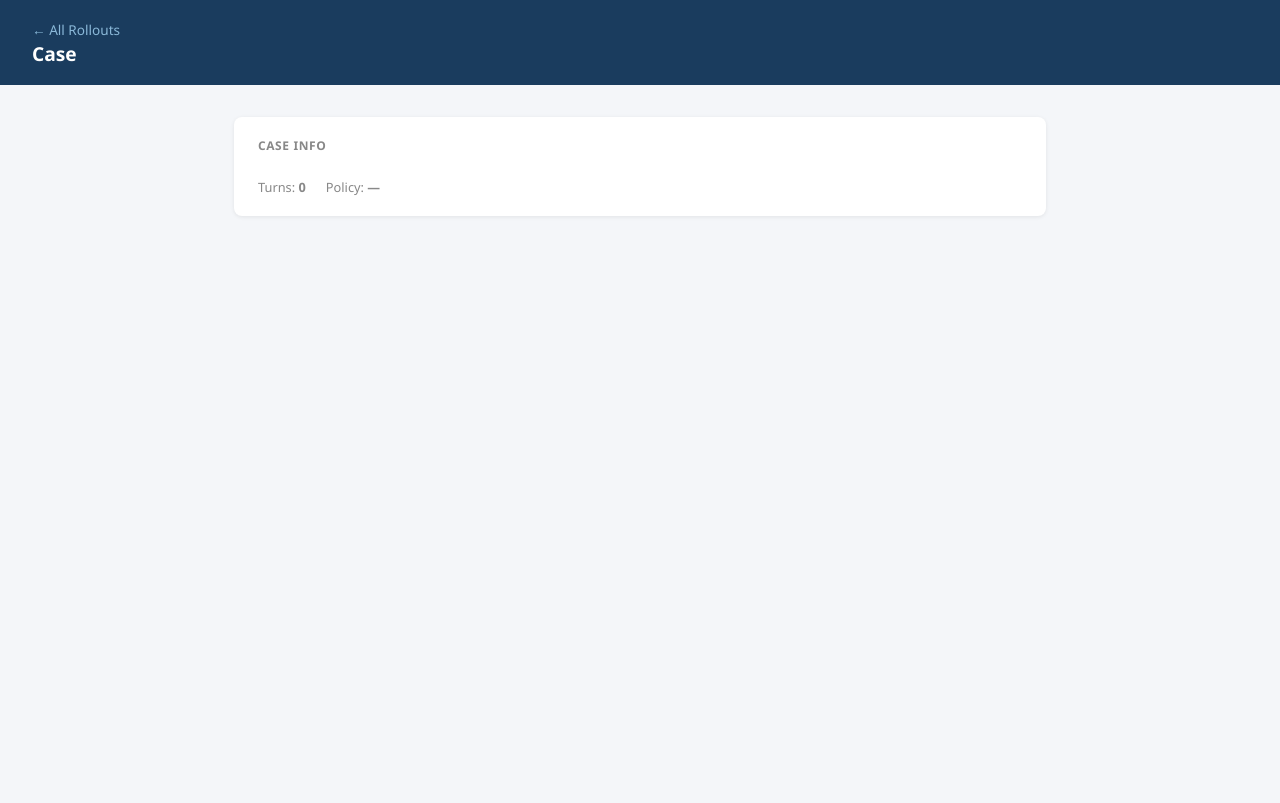
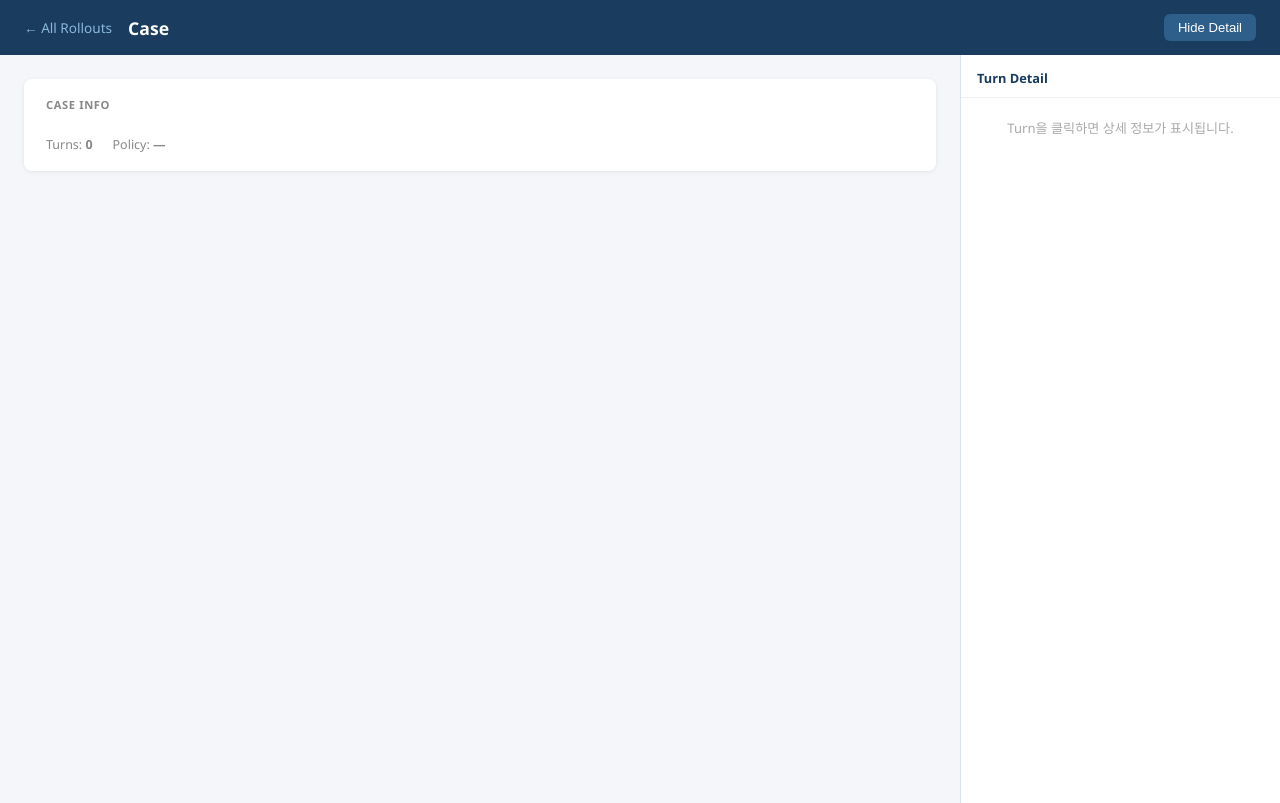
Before and after one commit to jaehoon3916/MedGYM, a Flask app: template templates/rollout.html in a window 1280 px wide. Before the commit the page ends 195 px from the top, so only its background shows below. Run offline with Flask 3, Linux system fonts and the light colour scheme; the template is opened without the code that fills it, so the values that code supplies are empty.

Commit message:
update rollout template and test output
Co-Authored-By: Claude Sonnet 4.6 <noreply@anthropic.com>

```diff
--- a/templates/rollout.html
+++ b/templates/rollout.html
@@ -6,74 +6,104 @@
   <style>
     * { box-sizing: border-box; margin: 0; padding: 0; }
     body { font-family: 'Segoe UI', sans-serif; background: #f4f6f9; color: #222; }
-    header { background: #1a3c5e; color: #fff; padding: 18px 32px; display: flex; align-items: center; gap: 16px; }
+
+    header { background: #1a3c5e; color: #fff; padding: 14px 24px;
+             display: flex; align-items: center; justify-content: space-between; }
     header a { color: #8ab8d8; font-size: 0.85rem; text-decoration: none; }
     header a:hover { text-decoration: underline; }
-    header h1 { font-size: 1.2rem; font-weight: 600; }
-    main { max-width: 860px; margin: 32px auto; padding: 0 24px 64px; }
+    header h1 { font-size: 1.1rem; font-weight: 600; }
+    #toggle-sidebar {
+      background: #2e5f8a; border: none; color: #fff; padding: 6px 14px;
+      border-radius: 6px; cursor: pointer; font-size: 0.82rem; white-space: nowrap;
+    }
+    #toggle-sidebar:hover { background: #3a72a8; }
+
+    /* Layout */
+    .layout { display: flex; height: calc(100vh - 52px); overflow: hidden; }
+    .main-panel { flex: 1; overflow-y: auto; padding: 24px; min-width: 0; }
+    .sidebar {
+      width: 320px; min-width: 320px; background: #fff;
+      border-left: 1px solid #dde3ea; overflow-y: auto;
+      transition: width 0.2s ease, min-width 0.2s ease, opacity 0.2s ease;
+    }
+    .sidebar.hidden { width: 0; min-width: 0; opacity: 0; overflow: hidden; }
 
     /* Case Info */
-    .case-card { background: #fff; border-radius: 8px; padding: 20px 24px;
-                 box-shadow: 0 1px 4px rgba(0,0,0,0.08); margin-bottom: 28px; }
-    .case-card h2 { font-size: 0.75rem; text-transform: uppercase; color: #888;
+    .case-card { background: #fff; border-radius: 8px; padding: 18px 22px;
+                 box-shadow: 0 1px 4px rgba(0,0,0,0.08); margin-bottom: 24px; }
+    .case-card h2 { font-size: 0.7rem; text-transform: uppercase; color: #888;
                     letter-spacing: 0.6px; margin-bottom: 10px; }
-    .scenario { font-size: 0.92rem; line-height: 1.65; color: #333; margin-bottom: 14px; }
+    .scenario { font-size: 0.9rem; line-height: 1.65; color: #333; margin-bottom: 14px; }
     .options-grid { display: grid; grid-template-columns: 1fr 1fr; gap: 8px; margin-bottom: 10px; }
-    .option { padding: 8px 12px; border-radius: 6px; font-size: 0.85rem;
+    .option { padding: 8px 12px; border-radius: 6px; font-size: 0.82rem;
               border: 1px solid #ddd; background: #fafafa; }
     .option.correct { background: #e9f7ef; border-color: #82c99a; color: #1a6b35; font-weight: 600; }
-    .meta-row { font-size: 0.8rem; color: #888; display: flex; gap: 20px; }
+    .meta-row { font-size: 0.78rem; color: #888; display: flex; gap: 20px; }
 
     /* Timeline */
-    .timeline { display: flex; flex-direction: column; gap: 20px; }
-    .turn { background: #fff; border-radius: 8px; box-shadow: 0 1px 4px rgba(0,0,0,0.07); overflow: hidden; }
-    .turn-header { padding: 10px 16px; font-size: 0.75rem; font-weight: 700;
+    .timeline { display: flex; flex-direction: column; gap: 16px; }
+    .turn { background: #fff; border-radius: 8px; box-shadow: 0 1px 4px rgba(0,0,0,0.07);
+            overflow: hidden; cursor: pointer; border: 2px solid transparent; transition: border-color 0.15s; }
+    .turn.active { border-color: #5b9bd5; }
+    .turn-header { padding: 10px 16px; font-size: 0.73rem; font-weight: 700;
                    text-transform: uppercase; letter-spacing: 0.6px; display: flex;
-                   justify-content: space-between; align-items: center; }
-    .turn-header.turn-label-0 { background: #e8f4fd; color: #1a5f8a; }
+                   justify-content: space-between; align-items: center;
+                   background: #e8f4fd; color: #1a5f8a; }
     .turn-body { padding: 0 16px 16px; }
-
     .bubble { margin-top: 12px; }
-    .bubble-label { font-size: 0.72rem; text-transform: uppercase; letter-spacing: 0.5px;
+    .bubble-label { font-size: 0.7rem; text-transform: uppercase; letter-spacing: 0.5px;
                     color: #888; margin-bottom: 4px; }
-    .bubble-text { font-size: 0.9rem; line-height: 1.6; padding: 10px 14px;
+    .bubble-text { font-size: 0.88rem; line-height: 1.6; padding: 10px 14px;
                    border-radius: 8px; border-left: 3px solid; }
     .bubble-medical .bubble-text { background: #f0f7ff; border-color: #5b9bd5; }
     .bubble-user    .bubble-text { background: #f5faf0; border-color: #6bbf6b; }
 
-    /* Action badge */
-    .action-tag { font-size: 0.72rem; font-weight: 700; padding: 3px 10px;
+    .action-tag { font-size: 0.7rem; font-weight: 700; padding: 3px 10px;
                   border-radius: 999px; letter-spacing: 0.4px; }
-    .a-ACCEPT      { background: #d4edda; color: #155724; }
-    .a-CHALLENGE   { background: #f8d7da; color: #721c24; }
-    .a-ASK_EVIDENCE{ background: #cce5ff; color: #004085; }
-    .a-DEFER       { background: #e2e3e5; color: #383d41; }
-    .a-SUMMARIZE   { background: #fff3cd; color: #856404; }
+    .a-ACCEPT       { background: #d4edda; color: #155724; }
+    .a-CHALLENGE    { background: #f8d7da; color: #721c24; }
+    .a-ASK_EVIDENCE { background: #cce5ff; color: #004085; }
+    .a-DEFER        { background: #e2e3e5; color: #383d41; }
+    .a-SUMMARIZE    { background: #fff3cd; color: #856404; }
 
-    /* User state */
-    .state-grid { display: grid; grid-template-columns: repeat(3,1fr); gap: 8px; margin-top: 12px; }
-    .state-item { background: #f8f9fa; border-radius: 6px; padding: 8px 10px; font-size: 0.8rem; }
-    .state-item .sk { color: #888; font-size: 0.7rem; margin-bottom: 2px; }
+    /* Sidebar content */
+    .sidebar-inner { padding: 0; }
+    .sidebar-turn {
+      border-bottom: 1px solid #eef0f3; padding: 14px 16px;
+      display: none;
+    }
+    .sidebar-turn.active { display: block; }
+    .sb-section { margin-bottom: 14px; }
+    .sb-title { font-size: 0.68rem; text-transform: uppercase; letter-spacing: 0.6px;
+                color: #aaa; margin-bottom: 8px; }
+    .action-prompt-box { background: #fffbf0; border: 1px solid #ffe58f;
+                         border-radius: 6px; padding: 8px 10px;
+                         font-size: 0.82rem; color: #5a4500; line-height: 1.55; }
+    .state-grid { display: flex; flex-direction: column; gap: 6px; }
+    .state-item { background: #f8f9fa; border-radius: 6px; padding: 7px 10px; font-size: 0.8rem; }
+    .state-item .sk { color: #888; font-size: 0.68rem; margin-bottom: 2px; }
     .state-item .sv { font-weight: 600; color: #333; }
-    .state-summary { margin-top: 8px; font-size: 0.82rem; color: #555; font-style: italic;
-                     padding: 6px 10px; background: #f8f9fa; border-radius: 6px; }
-
-    .action-prompt-box { margin-top: 10px; background: #fffbf0; border: 1px solid #ffe58f;
-                         border-radius: 6px; padding: 8px 12px; font-size: 0.83rem; color: #5a4500; }
-    .section-label { font-size: 0.7rem; text-transform: uppercase; color: #aaa;
-                     letter-spacing: 0.5px; margin-bottom: 4px; }
+    .state-summary { font-size: 0.82rem; color: #555; font-style: italic;
+                     padding: 7px 10px; background: #f8f9fa; border-radius: 6px; line-height: 1.55; }
+    .sidebar-header { padding: 14px 16px 10px; font-size: 0.8rem; font-weight: 600;
+                      color: #1a3c5e; border-bottom: 1px solid #eef0f3; }
+    .no-selection { padding: 20px 16px; font-size: 0.82rem; color: #aaa; text-align: center; }
   </style>
 </head>
 <body>
+
 <header>
-  <div>
+  <div style="display:flex;align-items:center;gap:16px;">
     <a href="/">← All Rollouts</a>
     <h1>Case {{ case_info.get('case_id','?') }}</h1>
   </div>
+  <button id="toggle-sidebar" onclick="toggleSidebar()">Hide Detail</button>
 </header>
-<main>
 
-  <!-- Case Info -->
+<div class="layout">
+  <!-- Main Panel -->
+  <div class="main-panel">
+
     <div class="case-card">
       <h2>Case Info</h2>
       <p class="scenario">{{ case_info.get('scenario','') }}</p>
@@ -81,8 +111,7 @@
         {% set correct = case_info.get('correct_option','') %}
         {% for k, v in case_info.get('options', {}).items() %}
         <div class="option {% if k == correct %}correct{% endif %}">
-        <strong>{{ k }}.</strong> {{ v }}
-        {% if k == correct %} ✓{% endif %}
+          <strong>{{ k }}.</strong> {{ v }}{% if k == correct %} ✓{% endif %}
         </div>
         {% endfor %}
       </div>
@@ -93,58 +122,94 @@
       </div>
     </div>
 
-  <!-- Timeline -->
     <div class="timeline">
       {% for t in turns %}
-    <div class="turn">
-      <div class="turn-header turn-label-0">
+      <div class="turn" id="turn-{{ t.turn_id }}" onclick="selectTurn({{ t.turn_id }})">
+        <div class="turn-header">
           <span>Turn {{ t.turn_id + 1 }}</span>
           <span class="action-tag a-{{ t.selected_action }}">{{ t.selected_action }}</span>
         </div>
         <div class="turn-body">
-
-        <!-- Action Prompt -->
-        <div class="action-prompt-box">
-          <div class="section-label">Action Prompt</div>
-          {{ t.action_prompt }}
-        </div>
-
           {% for dlg in t.dialogue_history[-2:] %}
           <div class="bubble bubble-{{ dlg.speaker }}">
             <div class="bubble-label">{% if dlg.speaker == 'medical' %}Medical AI{% else %}Clinician (User){% endif %}</div>
             <div class="bubble-text">{{ dlg.text }}</div>
           </div>
           {% endfor %}
+        </div>
+      </div>
+      {% endfor %}
+    </div>
 
-        <!-- User State -->
+  </div>
+
+  <!-- Sidebar -->
+  <div class="sidebar" id="sidebar">
+    <div class="sidebar-inner">
+      <div class="sidebar-header">Turn Detail</div>
+      <div class="no-selection" id="no-selection">Turn을 클릭하면 상세 정보가 표시됩니다.</div>
+
+      {% for t in turns %}
+      <div class="sidebar-turn" id="sb-{{ t.turn_id }}">
+
+        <div class="sb-section">
+          <div class="sb-title">Action Prompt</div>
+          <div class="action-prompt-box">{{ t.action_prompt }}</div>
+        </div>
+
+        <div class="sb-section">
+          <div class="sb-title">User State</div>
           {% set us = t.user_state %}
           <div class="state-grid">
             {% for f in user_state_fields %}
-          {% if f.type == "categorical" %}
-          <div class="state-item">
-            <div class="sk">{{ f.label }}</div>
-            <div class="sv">{{ us.get(f.name, f.default) }}</div>
-          </div>
-          {% elif f.type == "list" %}
+            {% if f.type in ("categorical", "list") %}
             <div class="state-item">
               <div class="sk">{{ f.label }}</div>
               <div class="sv">
+                {% if f.type == "list" %}
                   {% set items = us.get(f.name, []) %}
                   {% if items %}{{ items | join(", ") }}{% else %}—{% endif %}
+                {% else %}
+                  {{ us.get(f.name, f.default) or '—' }}
+                {% endif %}
               </div>
             </div>
             {% endif %}
             {% endfor %}
           </div>
           {% if us.get("summary") %}
-        <div class="state-summary">{{ us.get("summary") }}</div>
+          <div class="state-summary" style="margin-top:8px;">{{ us.get("summary") }}</div>
           {% endif %}
+        </div>
 
-      </div>
       </div>
       {% endfor %}
     </div>
+  </div>
+</div>
 
-</main>
+<script>
+  let sidebarVisible = true;
+
+  function toggleSidebar() {
+    const sb = document.getElementById('sidebar');
+    const btn = document.getElementById('toggle-sidebar');
+    sidebarVisible = !sidebarVisible;
+    sb.classList.toggle('hidden', !sidebarVisible);
+    btn.textContent = sidebarVisible ? 'Hide Detail' : 'Show Detail';
+  }
+
+  function selectTurn(id) {
+    document.querySelectorAll('.turn').forEach(el => el.classList.remove('active'));
+    document.querySelectorAll('.sidebar-turn').forEach(el => el.classList.remove('active'));
+    document.getElementById('no-selection').style.display = 'none';
+    document.getElementById('turn-' + id).classList.add('active');
+    document.getElementById('sb-' + id).classList.add('active');
+    if (!sidebarVisible) toggleSidebar();
+  }
+
+  // Auto-select first turn
+  window.onload = () => { {% if turns %}selectTurn({{ turns[0].turn_id }});{% endif %} };
+</script>
 </body>
 </html>
```
Also changed, not shown: 1 other file. Lines whose indentation alone changed are shown as unchanged.
